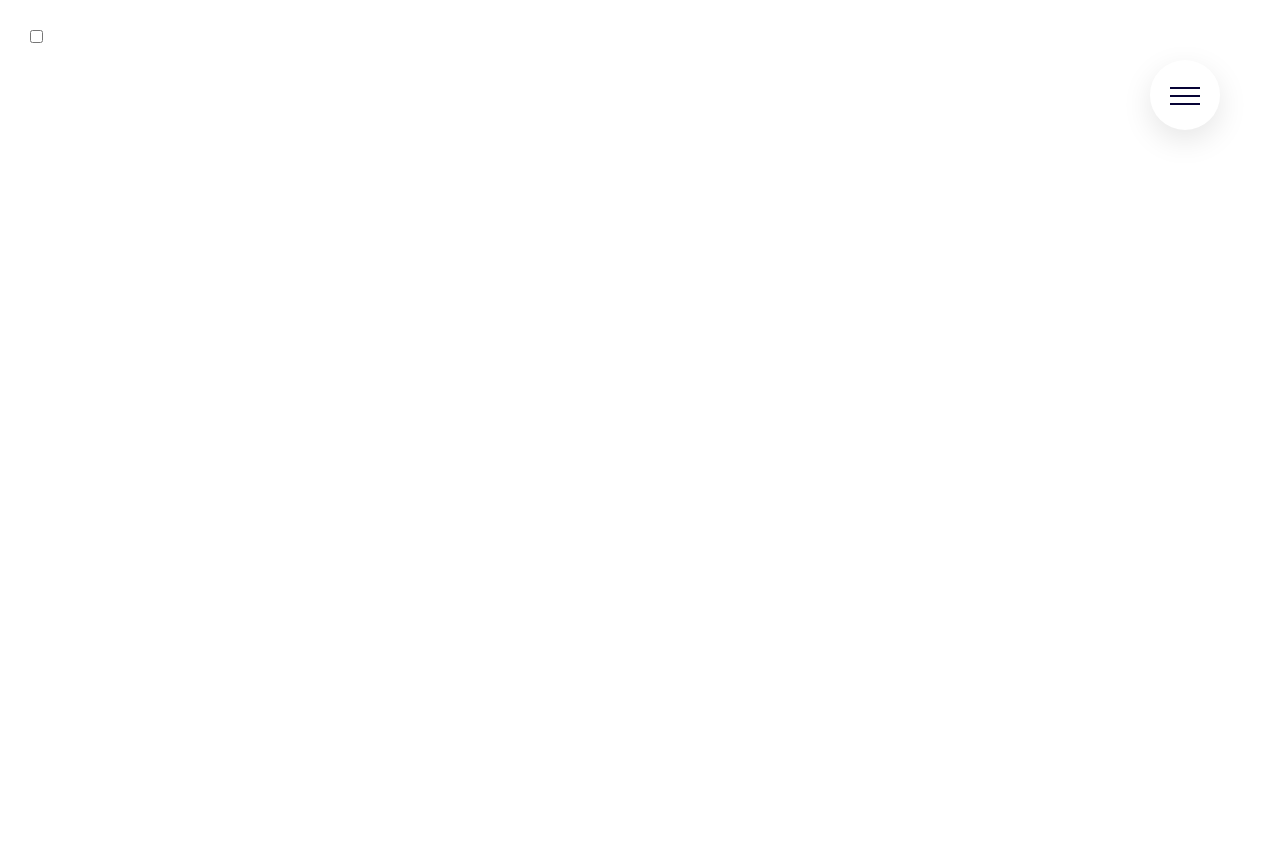
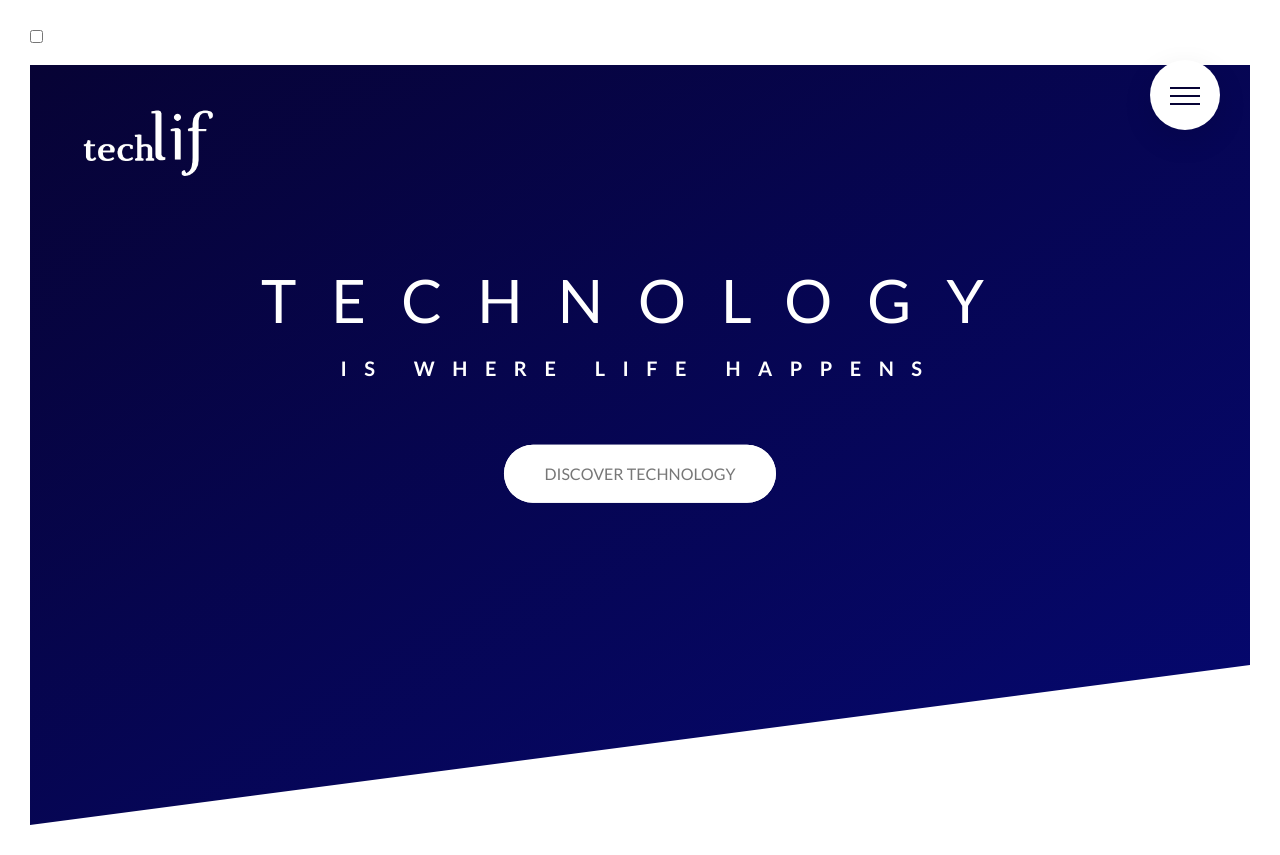
Before and after one commit to moonriselan/Technology_website, a website: page index.html in a window 1280 px wide. Before the commit the page ends 800 px from the top, so only its background shows below. Drawn offline with Linux system fonts and the light colour scheme.

Commit message:
added html for the hero sections, animations and classes for styling

```diff
--- a/index.html
+++ b/index.html
@@ -54,5 +54,23 @@
     </nav>
 
 </div>
+
+<!---------------------hero section------------------------->
+<header class="header">
+    <div class="header__logo-box">
+        <img src="tech/logo-1.png" alt="Logo" class="header__logo" />
+    </div>
+
+    <div class="header__text-box">
+        <h1 class="heading-primary">
+            <span class="heading-primary--main">technology</span>
+            <span class="heading-primary--sub">is where life happens</span>
+        </h1>
+
+        <a href="#section-tours" class="btn btn--white btn--animated"
+        >Discover technology</a
+        >
+    </div>
+</header>
 </body>
 </html>
```
